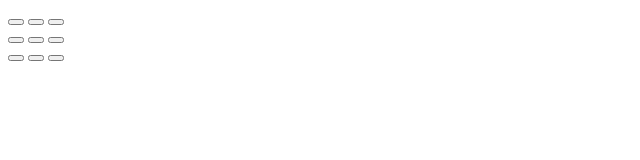
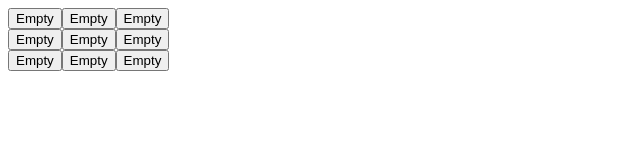
Before and after one commit to Benntobox/tictactoe, a plain HTML site: page index.html in a window 1280 px wide. Shown: the whole page, without its empty margins (0-640 px from the left). Drawn offline with Linux system fonts and the light colour scheme.

Commit message:
Working buttons, all html elements added in app.js

```diff
--- a/app.js
+++ b/app.js
@@ -1,9 +1,30 @@
-var addButton = function () {
+let rows = ['top', 'middle', 'bottom'];
+let columns = ['left', 'center', 'right']
+let curr = 0;
+
+var makeButton = function (...classnames) {
   let button = document.createElement('button');
   button.innerHTML = 'Empty';
-  document.appendChild(button);
+  button.onclick = updateButton.bind(button);
+  classnames.map(classname => button.classList.add(classname));
+  return button;
 }
 
-var updateButton = function(button) {
-  button.innerHTML = "X";
+var updateButton = function() {
+  console.log('pressed');
+  this.innerHTML = "X";
 }
+
+var addAllButtons = function () {
+  for (let row of rows) {
+    let newRow = document.createElement('div');
+    newRow.classList.add(row);
+    for (let column of columns) {
+      let button = makeButton(row, column);
+      newRow.appendChild(button);
+    }
+    document.body.appendChild(newRow);
+  }
+}
+
+addAllButtons();
--- a/index.html
+++ b/index.html
@@ -4,7 +4,7 @@
   </head>
   <body>
     <script src='app.js'></script>
-    <div class="row top">
+    <!-- <div class="row top">
       <button class="button top left" onclick=updateButton(this)></button>
       <button class="button top middle" onclick=updateButton(this)></button>
       <button class="button top right" onclick=updateButton(this)></button>
@@ -18,6 +18,6 @@
       <button class="button bottom left" onclick=updateButton(this)></button>
       <button class="button bottom middle" onclick=updateButton(this)></button>
       <button class="button bottom right" onclick=updateButton(this)></button>
-    </div>
+    </div> -->
   </body>
 </html>
```
